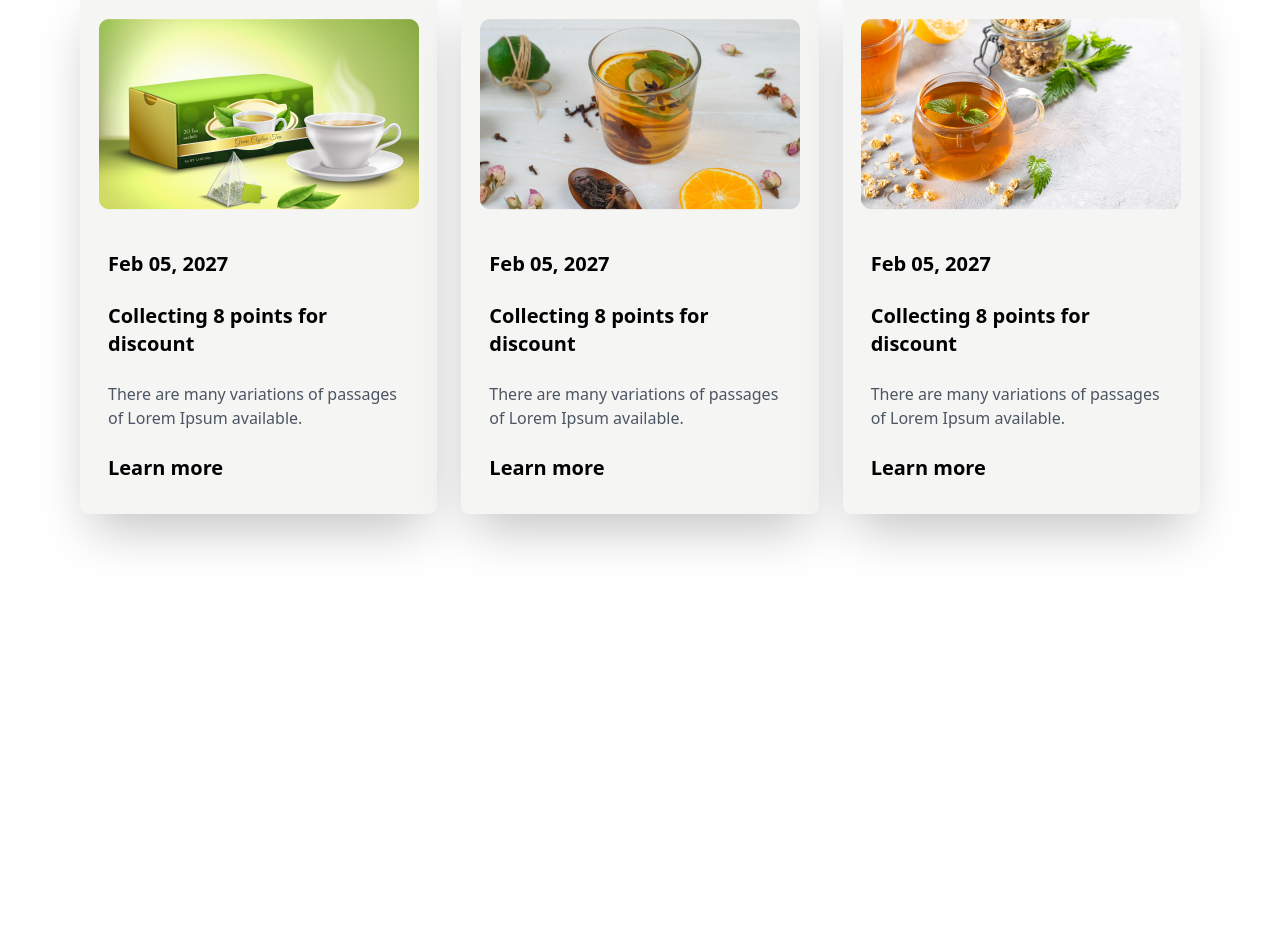
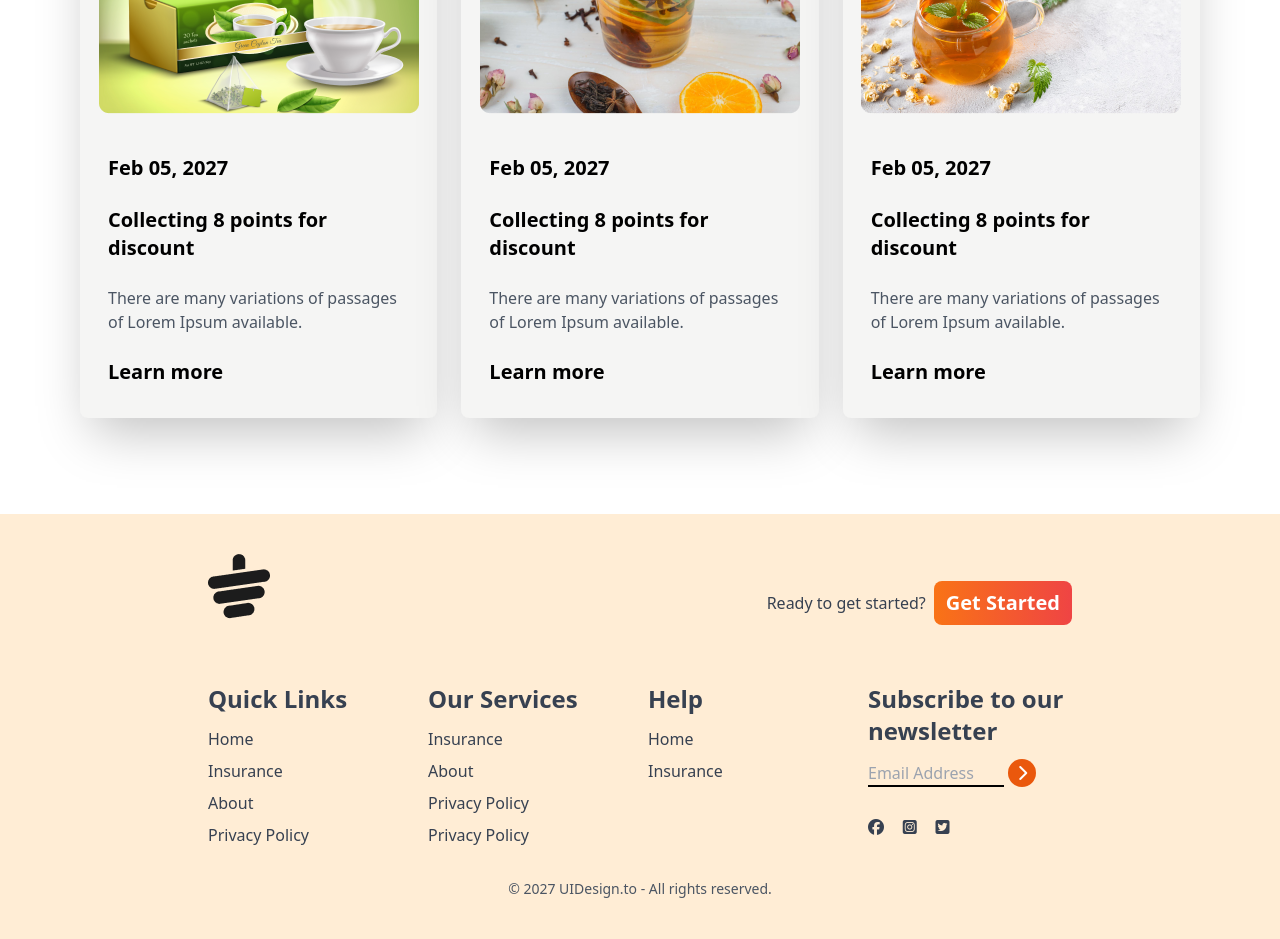
Before and after one commit to Siam-66/Tea-house, a plain HTML site: page tea.html in a window 1280 px wide. Shown: the part 2938-3877 px from the top of the page. Before the commit the page ends 3548 px from the top, so only its background shows below. Drawn offline with nearby package versions, Linux system fonts and the light colour scheme.

Commit message:
footer done

```diff
--- a/tea.html
+++ b/tea.html
@@ -163,7 +163,7 @@
         </div>
     </section>
     <!-- reviews here -->
-    <section class="mb-24">
+    <section >
         <div
         class="bg-gradient-to-r from-orange-500 to-red-500 rounded-xl grid grid-cols-2 text-white px-16"
         >
@@ -305,5 +305,97 @@
     </section>
     </main>
 
+    <footer class="bg-orange-100 text-gray-700 py-10 px-4 md:px-16">
+        <div class="w-9/12 mx-auto">
+        <!-- Logo -->
+        <div class="mb-8 flex justify-between">
+            <img class="mb-8" src="./images/cup.png" alt="" />
+            <div class="flex items-center gap-2">
+            <h4>Ready to get started?</h4>
+            <button
+                class=" text-xl bg-gradient-to-r from-orange-500 to-red-500 px-3 py-2 rounded-lg text-white font-bold">
+                Get Started
+            </button>
+            </div>
+        </div>
+        <!-- Links -->
+        <div class="grid grid-cols-4 gap-4">
+            <!-- first column -->
+            <div>
+            <h3 class="font-semibold text-2xl mb-3">Quick Links</h3>
+            <ul class="space-y-2">
+                <li>
+                <a class="hover:text-orange-600" href="#">Home</a>
+                </li>
+                <li>
+                <a class="hover:text-orange-600" href="#">Insurance</a>
+                </li>
+                <li>
+                <a class="hover:text-orange-600" href="#">About</a>
+                </li>
+                <li>
+                <a class="hover:text-orange-600" href="#">Privacy Policy</a>
+                </li>
+            </ul>
+            </div>
+            <!-- second column -->
+            <div>
+            <h3 class="font-semibold text-2xl mb-3">Our Services</h3>
+            <ul class="space-y-2">
+                <li>
+                <a class="hover:text-orange-600" href="#">Insurance</a>
+                </li>
+                <li>
+                <a class="hover:text-orange-600" href="#">About</a>
+                </li>
+                <li>
+                <a class="hover:text-orange-600" href="#">Privacy Policy</a>
+                </li>
+                <li>
+                <a class="hover:text-orange-600" href="#">Privacy Policy</a>
+                </li>
+            </ul>
+            </div>
+            <!-- third column -->
+            <div>
+            <h3 class="font-semibold text-2xl mb-3">Help</h3>
+            <ul class="space-y-2">
+                <li>
+                <a class="hover:text-orange-600" href="#">Home</a>
+                </li>
+                <li>
+                <a class="hover:text-orange-600" href="#">Insurance</a>
+                </li>
+            </ul>
+            </div>
+
+            <!-- fourth column -->
+            <div>
+            <h3 class="font-semibold text-2xl mb-3">
+                Subscribe to our newsletter
+            </h3>
+            <div class="flex flex-col space-y-2">
+                <div>
+                <input
+                    placeholder="Email Address"
+                    type="text"
+                    class="bg-transparent border-b-2 border-black w-4/6"/>
+                <i class="fa-solid fa-chevron-right w-7 h-7 bg-orange-600 inline-flex rounded-full text-white justify-center items-center"></i>
+                <div class="flex justify-between w-2/5 mb-2 mt-8">
+                    <i class="fa-brands fa-facebook"></i>
+                    <i class="fa-brands fa-square-instagram"></i>
+                    <i class="fa-brands fa-square-twitter"></i>
+                </div>
+                </div>
+            </div>
+            </div>
+        </div>
+        <div class="text-center pt-4 mt-4">
+            <p class="text-sm text-gray-600">
+            © 2027 UIDesign.to - All rights reserved.
+            </p>
+        </div>
+        </div>
+    </footer>
 </body>
 </html>
```
